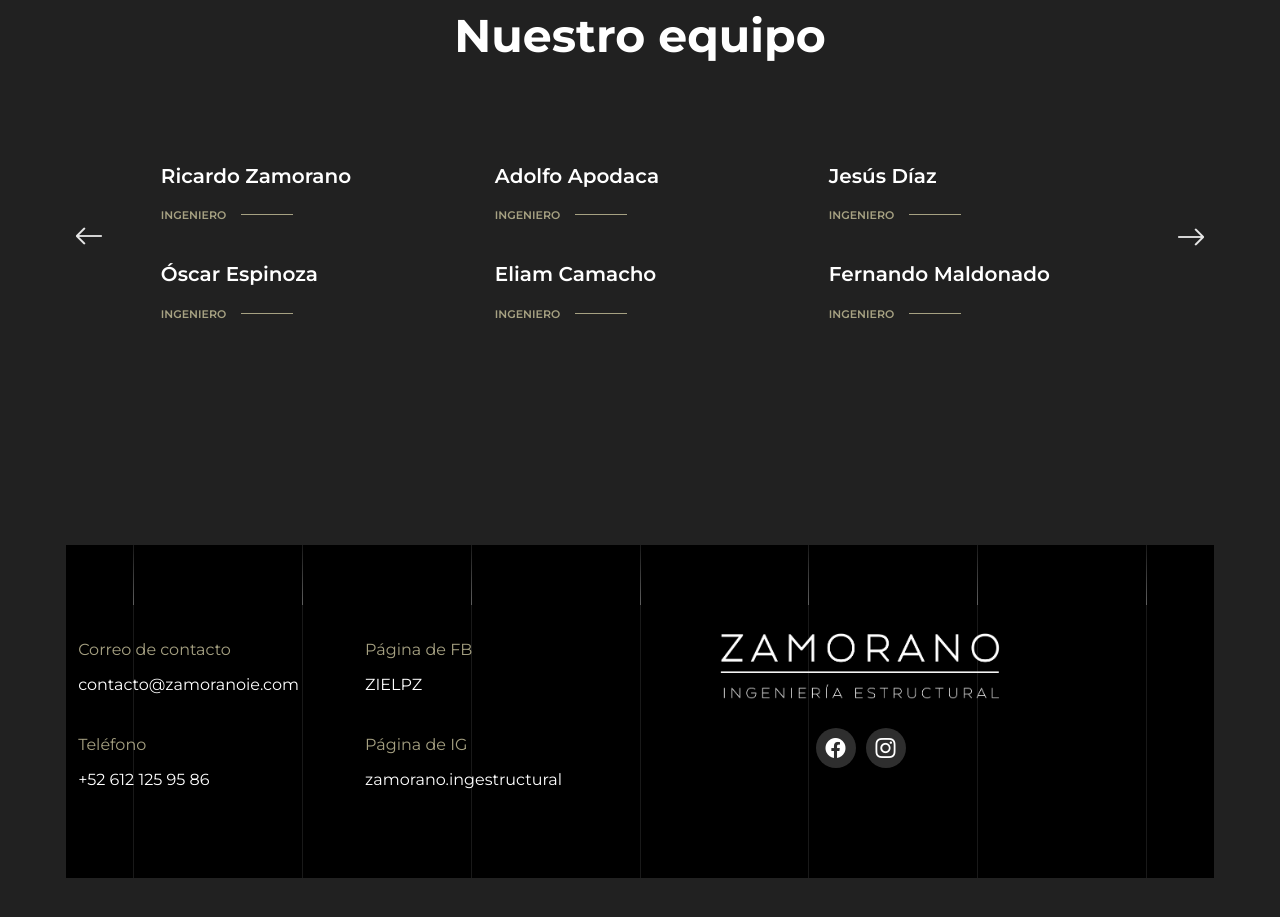
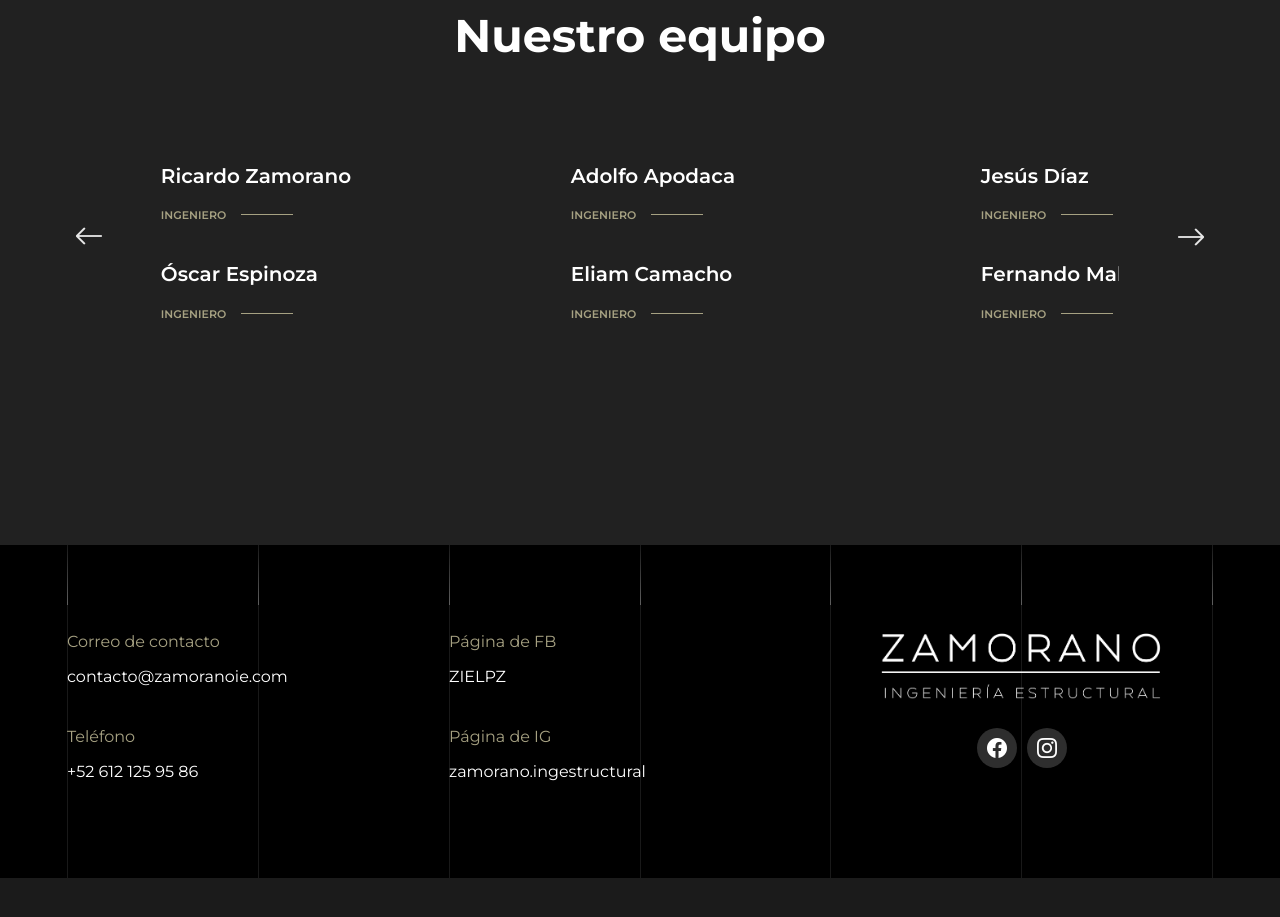
Before and after one commit to ByJordan201/zamorano-page, a React (Create React App) app: page /about in a window 1280 px wide. Shown: the part 4440-5357 px from the top of the page. After the commit the page ends 5318 px from the top, so only its background shows below. Built offline with nearby package versions, Linux system fonts and the light colour scheme; what outlayer would draw is missing.

Commit message:
footer fixed

```diff
--- a/public/js/theme.js
+++ b/public/js/theme.js
@@ -302,7 +302,7 @@ Description: Mrittik is a Modern Architecture Theme
 
         // Team
         var swipert8 = new Swiper('.swiper_team', {
-            slidesPerView: '3',
+            slidesPerView: '1',
             centeredSlides: false,
             speed: 1400,
             spaceBetween: 65,
@@ -328,20 +328,20 @@ Description: Mrittik is a Modern Architecture Theme
                 dynamicBullets: true,
             },
 
-            breakpoints: {
-                767: {
-                    slidesPerView: 1,
-                    spaceBetween: 30,
-                },
-                1200: {
-                    slidesPerView: 1,
-                    spaceBetween: 65,
-                },
-                1400: {
-                    slidesPerView: 1,
-                    spaceBetween: 65,
-                },
-            }
+            // breakpoints: {
+            //     767: {
+            //         slidesPerView: 1,
+            //         spaceBetween: 30,
+            //     },
+            //     1200: {
+            //         slidesPerView: 1,
+            //         spaceBetween: 30,
+            //     },
+            //     1400: {
+            //         slidesPerView: 1,
+            //         spaceBetween: 30,
+            //     },
+            // }
         });
 
         // Gallery
--- a/src/Pages/Shared/Footers/Footer.jsx
+++ b/src/Pages/Shared/Footers/Footer.jsx
@@ -40,11 +40,11 @@ const Footer = () => {
 
     }, []);
     return (
-        <>
-            <footer className="footer bg-dark-200 box_padding">
+        <div className='base-footer'>
+            <footer className="footer bg-dark-200" id='fixed-footer'>
                 <div className="footer_inner bg-black">
                     <div className="container">
-                        <div className="row align-items-end">
+                        <div className="container-module">
                             {/* <div className="col-lg-4 col-md-2 col-sm-2">
                                 <div className="section-header">
                                     <h2>Contacto</h2>
@@ -80,7 +80,7 @@ const Footer = () => {
                                 </div>
                             </div>
                             <div className="col-lg-4 col-md-5 col-sm-5">
-                                <div className="footer_elements d-flex align-items-center justify-content-end">
+                                <div className="footer_elements d-flex align-items-center justify-content-center">
                                     <div className="footer_elements_inner">
                                         <div className="footer_logo">
                                             <a href="/" className="light_logo"><img className="logo_footer" src="images/logo-light.png" alt="logo" /></a>
@@ -118,7 +118,7 @@ const Footer = () => {
             <div className="totop">
                 <a href="#">UP</a>
             </div>
-        </>
+        </div>
     );
 };
 
--- a/src/assets/css/styles-personals.css
+++ b/src/assets/css/styles-personals.css
@@ -62,6 +62,8 @@
 }
 .grid-team{
     display: grid;
+    align-items: center;
+    justify-items: center;
     gap:10px;
     grid-template-columns: repeat(3,1fr);
 }
@@ -70,6 +72,31 @@
         grid-template-columns: repeat(2,1fr);
     }
 }
+#member-team-grid{
+    width: 400px;
+    text-align: start;
+}
+.base-footer{
+    display: flex;
+    justify-content: center;
+    width: 100%;
+}
+.container-module{
+    display: flex;
+    justify-content: space-between;
+}
+@media screen and (max-width: 1050px) {
+    .container-module{
+        flex-direction: column;
+        text-align: center;
+        align-items: center;
+        justify-content: center;
+    }
+}
+#fixed-footer{
+    padding: 0;
+    width: 100%;
+}
 
 /* .item_image{
     object-fit: ;
--- a/src/components/TeamElements/TeamCard02.jsx
+++ b/src/components/TeamElements/TeamCard02.jsx
@@ -4,7 +4,7 @@ const TeamCard02 = ({ data }) => {
     const { img, name, designation } = data;
 
     return (
-        <div className="team-block">
+        <div className="team-block" id='member-team-grid'>
             {/* <img src={img} alt="img" /> */}
             <h5 className="text-white"><a href="/team-details">{name}</a></h5>
             <h6 className="text-uppercase text-olive">{designation}</h6>
--- a/src/containers/TeamContainers/TeamContainer02.jsx
+++ b/src/containers/TeamContainers/TeamContainer02.jsx
@@ -130,23 +130,23 @@ const TeamContainer02 = () => {
                         <Swiper
                             modules={[Navigation, EffectFade, Pagination]}
                             effect="slide"
-                            breakpoints={{
-                                600: {
-                                    width: 600,
-                                    slidesPerView: 1,
-                                    spaceBetween: 30,
-                                },
-                                768: {
-                                    width: 768,
-                                    slidesPerView: 1,
-                                    spaceBetween: 30,
-                                },
-                                992: {
-                                    width: 992,
-                                    slidesPerView: 1,
-                                    spaceBetween: 30,
-                                },
-                            }}
+                            // breakpoints={{
+                            //     600: {
+                            //         width: 600,
+                            //         slidesPerView: 1,
+                            //         spaceBetween: 30,
+                            //     },
+                            //     768: {
+                            //         width: 768,
+                            //         slidesPerView: 1,
+                            //         spaceBetween: 30,
+                            //     },
+                            //     992: {
+                            //         width: 992,
+                            //         slidesPerView: 1,
+                            //         spaceBetween: 30,
+                            //     },
+                            // }}
                             autoHeight={true}
                             parallax={true}
                             controller={{
```
